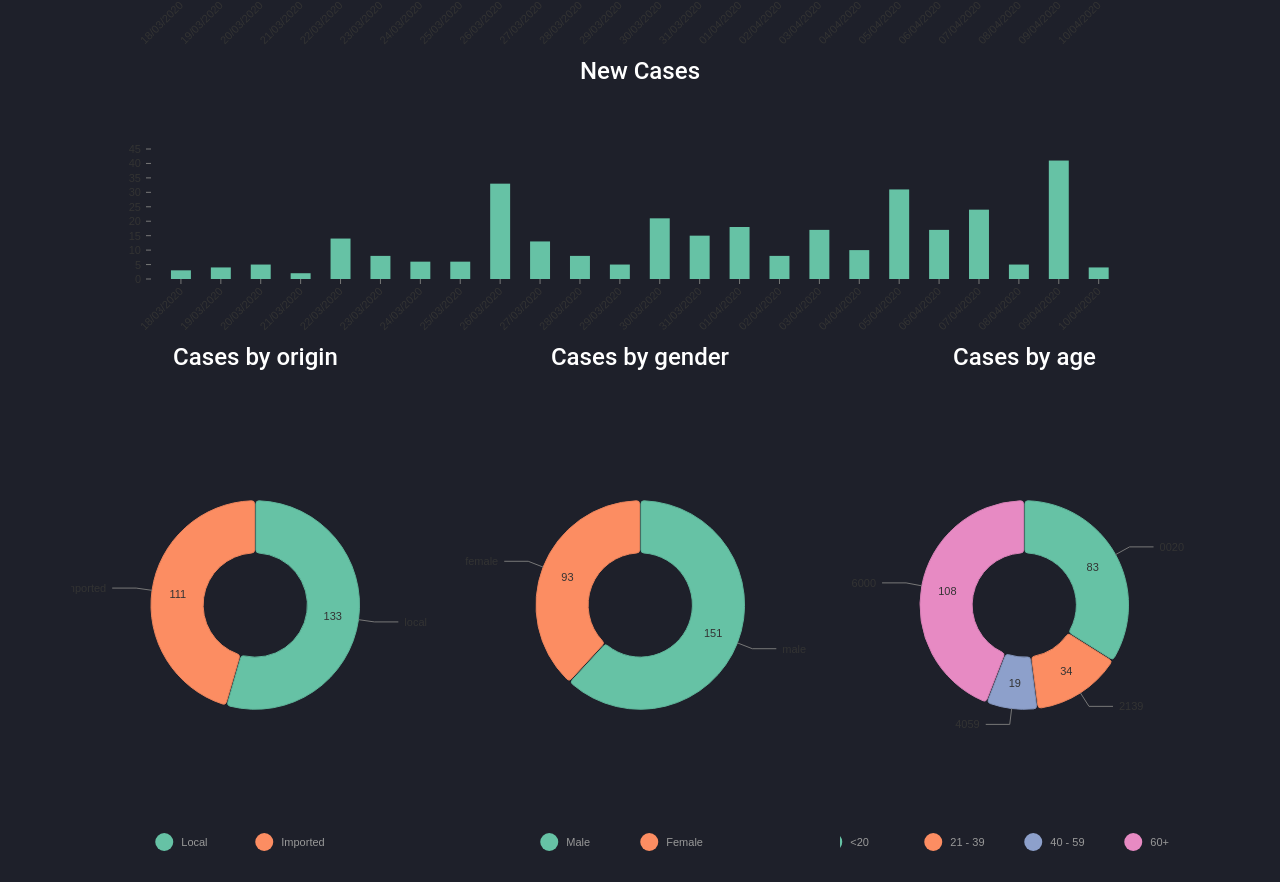
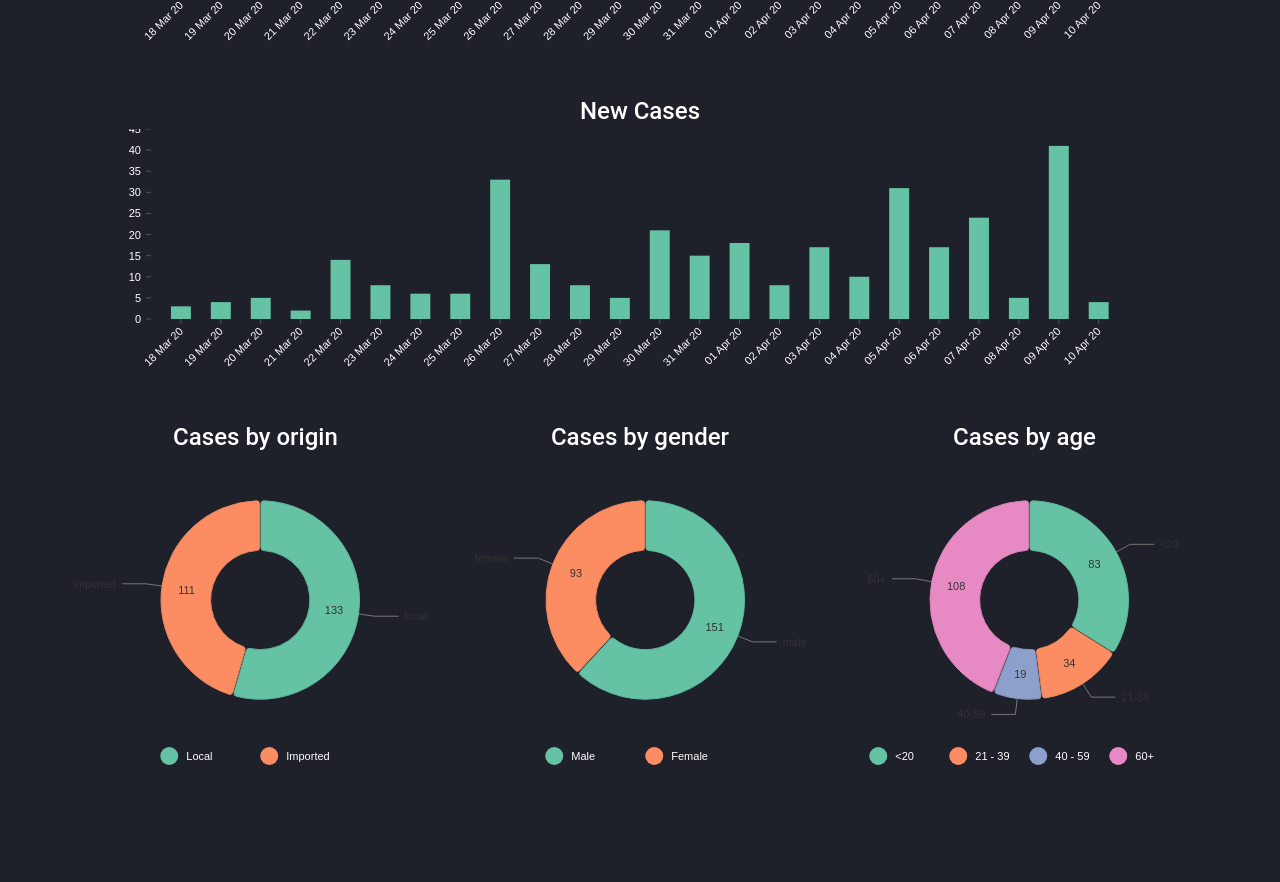
Before and after one commit to The-Macchiatos/covid-19-stats, a React (Create React App) app: page / in a window 1280 px wide. Shown: the part 776-1658 px from the top of the page. After the commit the page ends 1558 px from the top, so only its background shows below. Built offline with nearby package versions, Linux system fonts and the light colour scheme.

Commit message:
Mobile charts

```diff
--- a/src/App.js
+++ b/src/App.js
@@ -9,7 +9,6 @@ import Origin from "./components/Charts/Origin";
 import Tiles from "./components/layout";
 import {cardData} from "./utils/processedData";
 
-
 import { library } from '@fortawesome/fontawesome-svg-core'
 import { faCaretUp, faCaretDown } from '@fortawesome/free-solid-svg-icons'
 
@@ -17,7 +16,6 @@ library.add(faCaretUp, faCaretDown);
 
 
 function App() {
-
 
 
   useEffect(() => {
--- a/src/components/Charts/Age.js
+++ b/src/components/Charts/Age.js
@@ -2,41 +2,75 @@ import React from 'react';
 import {Text, Box} from '../base';
 import data from '../../data/summary.json';
 import { ResponsivePie } from '@nivo/pie'
+import useCurrentScreen from '../../utils/getResizedScreen';
 
 
+const legends = {
+  anchor: 'bottom',
+  direction: 'row',
+  translateY: 20,
+  itemWidth: 80,
+  itemHeight: 18,
+  itemTextColor: '#ffffff',
+  symbolSize: 18,
+  symbolShape: 'circle',
+  effects: [
+    {
+      on: 'hover',
+      style: {
+        itemOpacity: '#ffffff'
+      }
+    }
+  ]
+};
+
+const commonProps = {
+  margin: { top: 0, right: 80, bottom: 30, left: 90 },
+  legends: [{...legends}]
+};
+
+const mobileProps = {
+  margin: { top: 20, right: 0, bottom: 120, left: 13 },
+  legends: [{...legends,  translateY: 50}]
+};
+
 const Age = () => {
+  let isMobile = useCurrentScreen();
+  const pieProps = isMobile ? mobileProps : commonProps;
     const age = [{
-            "id": "0020",
+            "id": "<20",
             "label": "<20",
-            "value": data.age['0020'],
+            "value": data.age['20'],
             "color": "hsl(259, 70%, 50%)"
         },
         {
-            "id": "2139",
+            "id": "21-39",
             "label": "21 - 39",
-            "value": data.age['2139'],
+            "value": data.age['21-39'],
             "color": "hsl(259, 70%, 50%)"
         },
         {
-            "id": "4059",
+            "id": "40-59",
             "label": "40 - 59",
-            "value": data.age['4059'],
+            "value": data.age['40-59'],
             "color": "hsl(259, 70%, 50%)"
         },
         {
-            "id": "6000",
+            "id": "60+",
             "label": "60+",
-            "value": data.age['6000'],
+            "value": data.age['60'],
             "color": "hsl(259, 70%, 50%)"
         }
     ];
 
     return (
         <>
-            <Box __css={{height: 500}}>
+            <Box __css={isMobile ? {height: 305} : {height: 320}}>
                 <Text
                     fontSize={[2, 2, 3, 4]}
-                    mt={'30'}
+                    sx={{
+                      mt: 40
+                    }}
                     textAlign={'center'}
                     fontWeight='500'
                     color='white'>
@@ -44,7 +78,6 @@ const Age = () => {
                 </Text>
                 <ResponsivePie
                     data={age}
-                    margin={{ top: 40, right: 80, bottom: 80, left: 80 }}
                     innerRadius={0.5}
                     padAngle={0.7}
                     cornerRadius={3}
@@ -67,45 +100,26 @@ const Age = () => {
                     fill={[
                         {
                             match: {
-                                id: '0020'
+                                id: '20'
                             }
                         },
                         {
                             match: {
-                                id: '2139'
+                                id: '21-39'
                             }
                         },
                         {
                             match: {
-                                id: '4059'
+                                id: '40-59'
                             }
                         },
                         {
                             match: {
-                                id: '6000'
+                                id: '60'
                             }
                         }
                     ]}
-                    legends={[
-                        {
-                            anchor: 'bottom',
-                            direction: 'row',
-                            translateY: 56,
-                            itemWidth: 100,
-                            itemHeight: 18,
-                            itemTextColor: '#999',
-                            symbolSize: 18,
-                            symbolShape: 'circle',
-                            effects: [
-                                {
-                                    on: 'hover',
-                                    style: {
-                                        itemTextColor: '#000'
-                                    }
-                                }
-                            ]
-                        }
-                    ]}
+                    {...pieProps}
                 />
             </Box>
         </>
--- a/src/components/Charts/AllCases.js
+++ b/src/components/Charts/AllCases.js
@@ -2,6 +2,7 @@ import React from 'react';
 import {Text, Box} from '../base';
 import data from '../../data/stats.json';
 import {ResponsiveBar} from '@nivo/bar';
+import useCurrentScreen from '../../utils/getResizedScreen';
 
 const vitals = data.map(d => {
   return {
@@ -13,6 +14,32 @@ const vitals = data.map(d => {
 });
 
 const keys = ['Recovered', 'Death', 'Active'];
+
+
+const legends = {
+  dataFrom: 'keys',
+  anchor: 'top',
+  direction: 'row',
+  justify: false,
+  translateX: 0,
+  translateY: -30,
+  itemsSpacing: 0,
+  itemWidth: 100,
+  itemHeight: 20,
+  itemDirection: 'left-to-right',
+  itemOpacity: 0.85,
+  itemTextColor: '#ffffff',
+  symbolSize: 20,
+  effects: [
+    {
+      on: 'hover',
+      style: {
+        itemOpacity: 1
+      }
+    }
+  ]
+};
+
 const commonProps = {
   margin: {top: 60, right: 80, bottom: 60, left: 80},
   data: vitals,
@@ -25,10 +52,52 @@ const commonProps = {
   enableLabel: false,
   axisBottom: {
     tickRotation: -45
+  },
+  legends: [{...legends}]
+};
+
+const theme = {
+  axis: {
+    fontSize: '14px',
+    tickColor: '#eee',
+    ticks: {
+      line: {
+        stroke: '#555555'
+      },
+      text: {
+        fill: '#ffffff'
+      }
+    },
+    legend: {
+      text: {
+        fill: '#aaaaaa'
+      }
+    }
+  },
+  grid: {
+    line: {
+      stroke: '#555555'
+    }
   }
 };
 
+const mobileProps = {
+  ...commonProps,
+  margin: {top: 30, right: -10, bottom: 90, left: 30},
+  axisBottom: {
+    tickRotation: -90
+  },
+  legends: [{
+    ...legends,
+    anchor: 'top-left',
+    symbolSize: 10
+  }]
+};
+
+
 const MainContainer = () => {
+  let isMobile = useCurrentScreen();
+  const barProps = isMobile ? mobileProps : commonProps;
   return (
     <>
       <Text
@@ -41,8 +110,9 @@ const MainContainer = () => {
       </Text>
       <Box __css={{height: 400}}>
         <ResponsiveBar
-          {...commonProps}
+          {...barProps}
           colors={{scheme: 'set2'}}
+          theme={theme}
         />
       </Box>
     </>
--- a/src/components/Charts/Gender.js
+++ b/src/components/Charts/Gender.js
@@ -2,9 +2,41 @@ import React from 'react';
 import {Text, Box} from '../base';
 import data from '../../data/summary.json';
 import { ResponsivePie } from '@nivo/pie'
+import useCurrentScreen from '../../utils/getResizedScreen';
 
+const legends = {
+  anchor: 'bottom',
+  direction: 'row',
+  translateY: 20,
+  itemWidth: 100,
+  itemHeight: 18,
+  itemTextColor: '#ffffff',
+  symbolSize: 18,
+  symbolShape: 'circle',
+  effects: [
+    {
+      on: 'hover',
+      style: {
+        itemOpacity: '#ffffff'
+      }
+    }
+  ]
+};
+
+const commonProps = {
+  margin: { top: 0, right: 80, bottom: 30, left: 90 },
+  legends: [{...legends}]
+};
+
+const mobileProps = {
+  margin: { top: 20, right: 0, bottom: 120, left: 0 },
+  legends: [{...legends,  translateY: 35}]
+};
 
 const Gender = () => {
+  let isMobile = useCurrentScreen();
+  const pieProps = isMobile ? mobileProps : commonProps;
+
     const gender = [{
             "id": "male",
             "label": "Male",
@@ -21,10 +53,12 @@ const Gender = () => {
 
     return (
         <>
-            <Box __css={{height: 500}}>
+            <Box __css={isMobile ? {height: 305} : {height: 320}}>
                 <Text
                     fontSize={[2, 2, 3, 4]}
-                    mt={'30'}
+                    sx={{
+                      mt: 40
+                    }}
                     textAlign={'center'}
                     fontWeight='500'
                     color='white'>
@@ -32,7 +66,6 @@ const Gender = () => {
                 </Text>
                 <ResponsivePie
                     data={gender}
-                    margin={{ top: 40, right: 80, bottom: 80, left: 80 }}
                     innerRadius={0.5}
                     padAngle={0.7}
                     cornerRadius={3}
@@ -64,26 +97,7 @@ const Gender = () => {
                             }
                         }
                     ]}
-                    legends={[
-                        {
-                            anchor: 'bottom',
-                            direction: 'row',
-                            translateY: 56,
-                            itemWidth: 100,
-                            itemHeight: 18,
-                            itemTextColor: '#999',
-                            symbolSize: 18,
-                            symbolShape: 'circle',
-                            effects: [
-                                {
-                                    on: 'hover',
-                                    style: {
-                                        itemTextColor: '#000'
-                                    }
-                                }
-                            ]
-                        }
-                    ]}
+                    {...pieProps}
                 />
             </Box>
         </>
--- a/src/components/Charts/NewCases.js
+++ b/src/components/Charts/NewCases.js
@@ -2,6 +2,7 @@ import React from 'react';
 import {Text, Box} from '../base';
 import data from '../../data/stats.json';
 import {ResponsiveBar} from '@nivo/bar';
+import useCurrentScreen from '../../utils/getResizedScreen';
 
 const vitals = data.map(d => {
   return {
@@ -14,7 +15,7 @@ const vitals = data.map(d => {
 
 const keys = ['Cases'];
 const commonProps = {
-  margin: {top: 60, right: 80, bottom: 60, left: 80},
+  margin: {top: 0, right: 80, bottom: 60, left: 80},
   data: vitals,
   indexBy: 'Date',
   keys,
@@ -30,12 +31,49 @@ const commonProps = {
 
 };
 
+const mobileProps = {
+  ...commonProps,
+  margin: {top: 3, right: -10, bottom: 90, left: 30},
+  axisBottom: {
+    tickRotation: -90
+  }
+};
+
+const theme = {
+  axis: {
+    fontSize: '14px',
+    tickColor: '#eee',
+    ticks: {
+      line: {
+        stroke: '#555555'
+      },
+      text: {
+        fill: '#ffffff'
+      }
+    },
+    legend: {
+      text: {
+        fill: '#aaaaaa'
+      }
+    }
+  },
+  grid: {
+    line: {
+      stroke: '#555555'
+    }
+  }
+};
+
 const MainContainer = () => {
+  let isMobile = useCurrentScreen();
+  const barProps = isMobile ? mobileProps : commonProps;
   return (
     <>
       <Text
         fontSize={[2, 2, 3, 4]}
-        mt={'30'}
+        sx={{
+          mt: 40
+        }}
         textAlign={'center'}
         fontWeight='500'
         color='white'>
@@ -43,8 +81,9 @@ const MainContainer = () => {
       </Text>
       <Box __css={{height: 250}}>
         <ResponsiveBar
-          {...commonProps}
+          {...barProps}
           colors={{scheme: 'set2'}}
+          theme={theme}
         />
       </Box>
     </>
--- a/src/components/Charts/Origin.js
+++ b/src/components/Charts/Origin.js
@@ -2,9 +2,41 @@ import React from 'react';
 import {Text, Box} from '../base';
 import data from '../../data/summary.json';
 import { ResponsivePie } from '@nivo/pie'
+import useCurrentScreen from '../../utils/getResizedScreen';
 
+const legends = {
+  anchor: 'bottom',
+  direction: 'row',
+  translateY: 20,
+  itemWidth: 100,
+  itemHeight: 18,
+  itemTextColor: '#ffffff',
+  symbolSize: 18,
+  symbolShape: 'circle',
+  effects: [
+    {
+      on: 'hover',
+      style: {
+        itemOpacity: '#ffffff'
+      }
+    }
+  ]
+};
+
+const commonProps = {
+  margin: { top: 0, right: 80, bottom: 30, left: 90 },
+  legends: [{...legends}]
+};
+
+const mobileProps = {
+  margin: { top: 20, right: 0, bottom: 120, left: 13 },
+  legends: [{...legends,  translateY: 35}]
+};
 
 const Origin = () => {
+  let isMobile = useCurrentScreen();
+  const pieProps = isMobile ? mobileProps : commonProps;
+
     const origin = [{
             "id": "local",
             "label": "Local",
@@ -21,10 +53,12 @@ const Origin = () => {
 
     return (
         <>
-            <Box __css={{height: 500}}>
+            <Box __css={isMobile ? {height: 305} : {height: 320}}>
                 <Text
                     fontSize={[2, 2, 3, 4]}
-                    mt={'30'}
+                    sx={{
+                      mt: 40
+                    }}
                     textAlign={'center'}
                     fontWeight='500'
                     color='white'>
@@ -32,7 +66,6 @@ const Origin = () => {
                 </Text>
                 <ResponsivePie
                     data={origin}
-                    margin={{ top: 40, right: 80, bottom: 80, left: 80 }}
                     innerRadius={0.5}
                     padAngle={0.7}
                     cornerRadius={3}
@@ -64,26 +97,7 @@ const Origin = () => {
                             }
                         }
                     ]}
-                    legends={[
-                        {
-                            anchor: 'bottom',
-                            direction: 'row',
-                            translateY: 56,
-                            itemWidth: 100,
-                            itemHeight: 18,
-                            itemTextColor: '#999',
-                            symbolSize: 18,
-                            symbolShape: 'circle',
-                            effects: [
-                                {
-                                    on: 'hover',
-                                    style: {
-                                        itemTextColor: '#000'
-                                    }
-                                }
-                            ]
-                        }
-                    ]}
+                    {...pieProps}
                 />
             </Box>
         </>
--- a/src/components/MainContainer.js
+++ b/src/components/MainContainer.js
@@ -1,5 +1,5 @@
 import React from 'react';
-import {Text, Heading, Image, Flex, Box} from './base';
+import {Text, Heading, Flex, Box} from './base';
 
 const styles = {
   maxWidth: '1440px',
@@ -31,7 +31,7 @@ const MainContainer = ({children}) => {
           mt={'20'}
           fontWeight='500'
           color='white'>
-          Newest update: April 9
+          Updated on: April 11
         </Text>
       </Flex>
       {children}
--- a/src/data/summary.json
+++ b/src/data/summary.json
@@ -4,10 +4,10 @@
     "female": 93
   },
   "age": {
-    "0020": 83,
-    "2139": 34,
-    "4059": 19,
-    "6000": 108
+    "20": 83,
+    "21-39": 34,
+    "40-59": 19,
+    "60": 108
   },
   "source": {
     "local": 133,
--- a/src/index.js
+++ b/src/index.js
@@ -9,7 +9,7 @@ import { ThemeProvider } from 'styled-components'
 ReactDOM.render(
   <React.StrictMode>
       <ThemeProvider theme={theme}>
-        <App />
+        <App theme={theme}/>
       </ThemeProvider>
   </React.StrictMode>,
   document.getElementById('root')
--- /dev/null
+++ b/src/utils/getResizedScreen.js
@@ -0,0 +1,26 @@
+import {useState, useEffect} from 'react';
+import theme from '../theme';
+
+const useCurrentScreen = () => {
+  const width = window.matchMedia(`(max-width: ${theme.breakpoints[0]})`).matches;
+  let [isMobile, setIsMobile] = useState(width);
+
+  const dynamicWidth = (value) => setIsMobile(value);
+
+  useEffect(() => {
+    let timeoutId = null;
+    const resizeListener = () => {
+      clearTimeout(timeoutId);
+      timeoutId = setTimeout(() => dynamicWidth(window.matchMedia(`(max-width: ${theme.breakpoints[0]})`).matches), 150);
+    };
+    window.addEventListener('resize', resizeListener);
+
+    return () => {
+      window.removeEventListener('resize', resizeListener);
+    };
+  }, []);
+
+  return isMobile;
+};
+
+export default useCurrentScreen;
```
Also changed, not shown: src/data/stats.json (+24 -24 lines), 1 other file (tests, documents, lock files or other folders).
